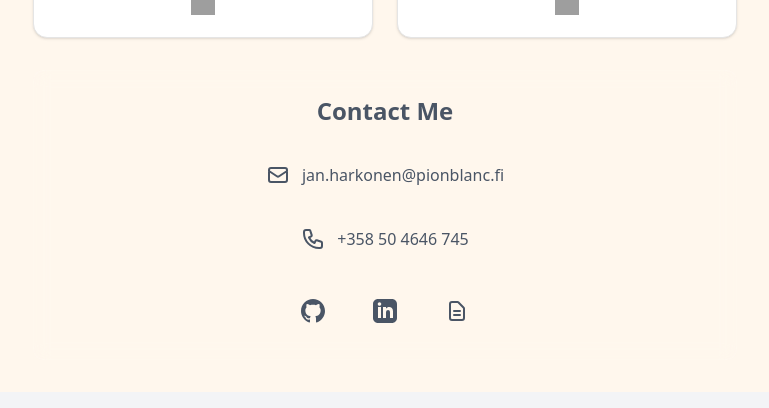
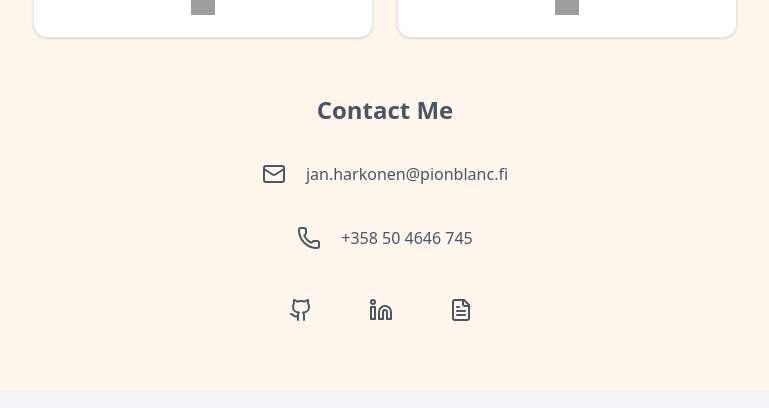
Before and after one commit to janharkonen/JanHarkonenPortfolio, a Next.js app: page / in a window 1280 px wide. Shown: the part 3306-3714 px from the top of the page, without its empty margins (255-1024 px from the left). Built offline with nearby package versions, Linux system fonts and the light colour scheme; grey boxes are pictures that could not be loaded.

Commit message:
use lucide for contactMe component

```diff
--- a/src/components/ContactMe.tsx
+++ b/src/components/ContactMe.tsx
@@ -1,32 +1,28 @@
+import { FileText, Github, Linkedin, Mail, Phone } from "lucide-react";
+
 export default function ContactMe() {
   return (
-      <div className="flex flex-col space-y-6 p-6 bg-white/5 rounded-lg backdrop-blur-sm border border-white/10">
+      <div className="flex flex-col space-y-6 p-6 rounded-lg">
         <h2 className="text-2xl font-bold text-center">Contact Me</h2>
         <div className="flex flex-col space-y-4">
           <a href="mailto:jan.harkonen@pionblanc.fi" className="flex items-center justify-center gap-3 p-3 rounded-md hover:bg-white/5 transition-colors">
-            <svg xmlns="http://www.w3.org/2000/svg" className="h-6 w-6" fill="none" viewBox="0 0 24 24" stroke="currentColor">
-              <path strokeLinecap="round" strokeLinejoin="round" strokeWidth={2} d="M3 8l7.89 5.26a2 2 0 002.22 0L21 8M5 19h14a2 2 0 002-2V7a2 2 0 00-2-2H5a2 2 0 00-2 2v10a2 2 0 002 2z" />
-            </svg>
+            <Mail className="h-6 w-6 sm:mr-2" />
             <span>jan.harkonen@pionblanc.fi</span>
           </a>
           <a href="tel:+358 50 4646 745"
           className="flex items-center justify-center gap-3 p-3 rounded-md hover:bg-white/5 transition-colors">
-            <svg xmlns="http://www.w3.org/2000/svg" className="h-6 w-6" fill="none" viewBox="0 0 24 24" stroke="currentColor">
-              <path strokeLinecap="round" strokeLinejoin="round" strokeWidth={2} d="M3 5a2 2 0 012-2h3.28a1 1 0 01.948.684l1.498 4.493a1 1 0 01-.502 1.21l-2.257 1.13a11.042 11.042 0 005.516 5.516l1.13-2.257a1 1 0 011.21-.502l4.493 1.498a1 1 0 01.684.949V19a2 2 0 01-2 2h-1C9.716 21 3 14.284 3 6V5z" />
-            </svg>
+            <Phone className="h-6 w-6 sm:mr-2" />
             <span>+358 50 4646 745</span>
           </a>
           <div className="flex justify-center space-x-6 pt-2">
             <a href="https://github.com/janharkonen" target="_blank" rel="noopener noreferrer" className="p-3 rounded-full hover:bg-white/5 transition-colors">
-              <svg className="h-6 w-6" fill="currentColor" viewBox="0 0 24 24"><path d="M12 0c-6.626 0-12 5.373-12 12 0 5.302 3.438 9.8 8.207 11.387.599.111.793-.261.793-.577v-2.234c-3.338.726-4.033-1.416-4.033-1.416-.546-1.387-1.333-1.756-1.333-1.756-1.089-.745.083-.729.083-.729 1.205.084 1.839 1.237 1.839 1.237 1.07 1.834 2.807 1.304 3.492.997.107-.775.418-1.305.762-1.604-2.665-.305-5.467-1.334-5.467-5.931 0-1.311.469-2.381 1.236-3.221-.124-.303-.535-1.524.117-3.176 0 0 1.008-.322 3.301 1.23.957-.266 1.983-.399 3.003-.404 1.02.005 2.047.138 3.006.404 2.291-1.552 3.297-1.23 3.297-1.23.653 1.653.242 2.874.118 3.176.77.84 1.235 1.911 1.235 3.221 0 4.609-2.807 5.624-5.479 5.921.43.372.823 1.102.823 2.222v3.293c0 .319.192.694.801.576 4.765-1.589 8.199-6.086 8.199-11.386 0-6.627-5.373-12-12-12z"/></svg>
+                <Github className="h-6 w-6 sm:mr-2" />
             </a>
             <a href="https://linkedin.com/in/janharkonen" target="_blank" rel="noopener noreferrer" className="p-3 rounded-full hover:bg-white/5 transition-colors">
-              <svg className="h-6 w-6" fill="currentColor" viewBox="0 0 24 24"><path d="M19 0h-14c-2.761 0-5 2.239-5 5v14c0 2.761 2.239 5 5 5h14c2.762 0 5-2.239 5-5v-14c0-2.761-2.238-5-5-5zm-11 19h-3v-11h3v11zm-1.5-12.268c-.966 0-1.75-.79-1.75-1.764s.784-1.764 1.75-1.764 1.75.79 1.75 1.764-.783 1.764-1.75 1.764zm13.5 12.268h-3v-5.604c0-3.368-4-3.113-4 0v5.604h-3v-11h3v1.765c1.396-2.586 7-2.777 7 2.476v6.759z"/></svg>
+                <Linkedin className="h-6 w-6 sm:mr-2" />
             </a>
             <a href="/pdf/resume" target="_blank" rel="noopener noreferrer" className="p-3 rounded-full hover:bg-white/5 transition-colors">
-              <svg className="h-6 w-6" fill="none" viewBox="0 0 24 24" stroke="currentColor">
-                <path strokeLinecap="round" strokeLinejoin="round" strokeWidth={2} d="M9 12h6m-6 4h6m2 5H7a2 2 0 01-2-2V5a2 2 0 012-2h5.586a1 1 0 01.707.293l5.414 5.414a1 1 0 01.293.707V19a2 2 0 01-2 2z" />
-              </svg>
+              <FileText className="h-6 w-6 sm:mr-2" />
             </a>
           </div>
         </div>
```
